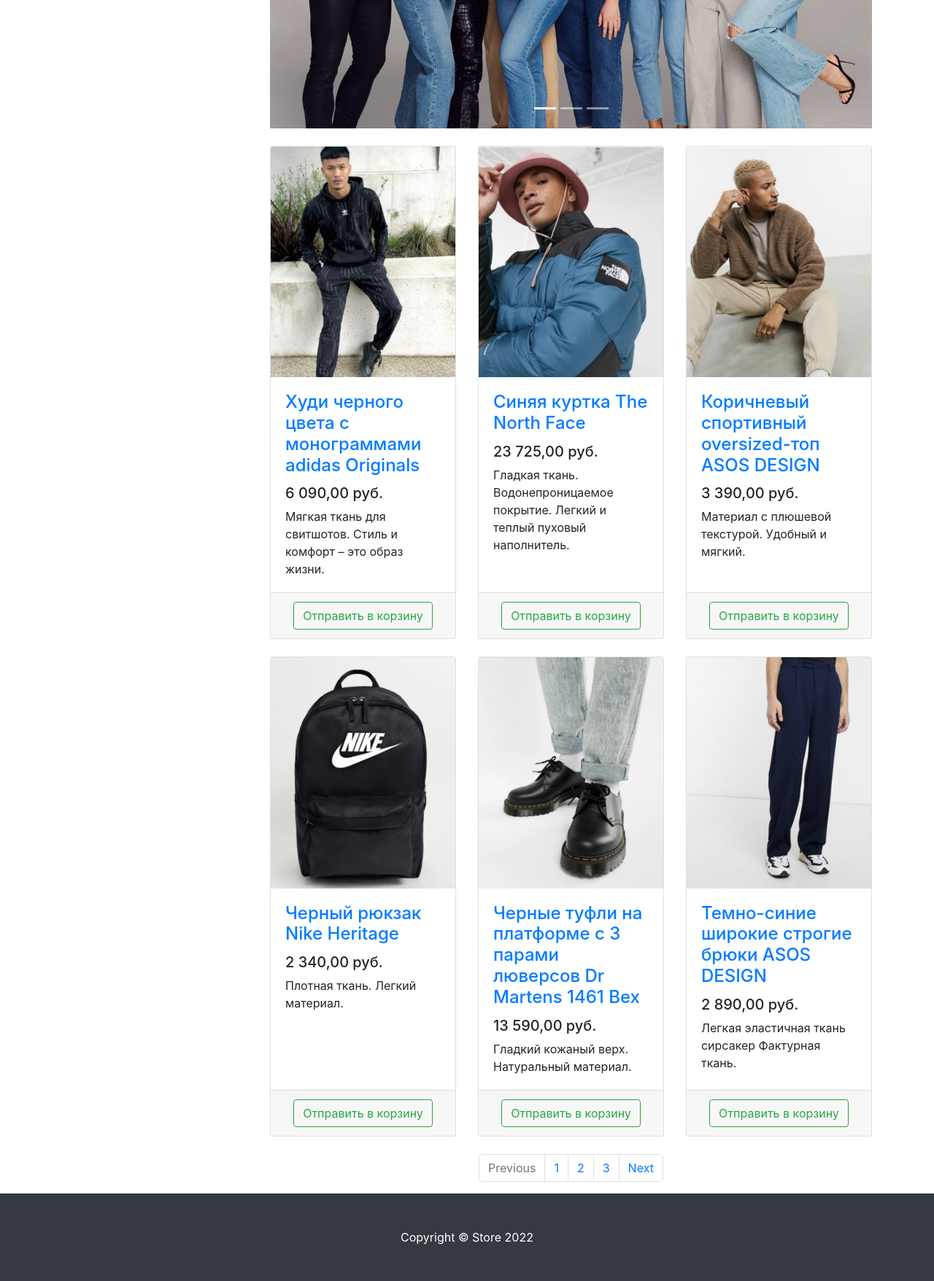
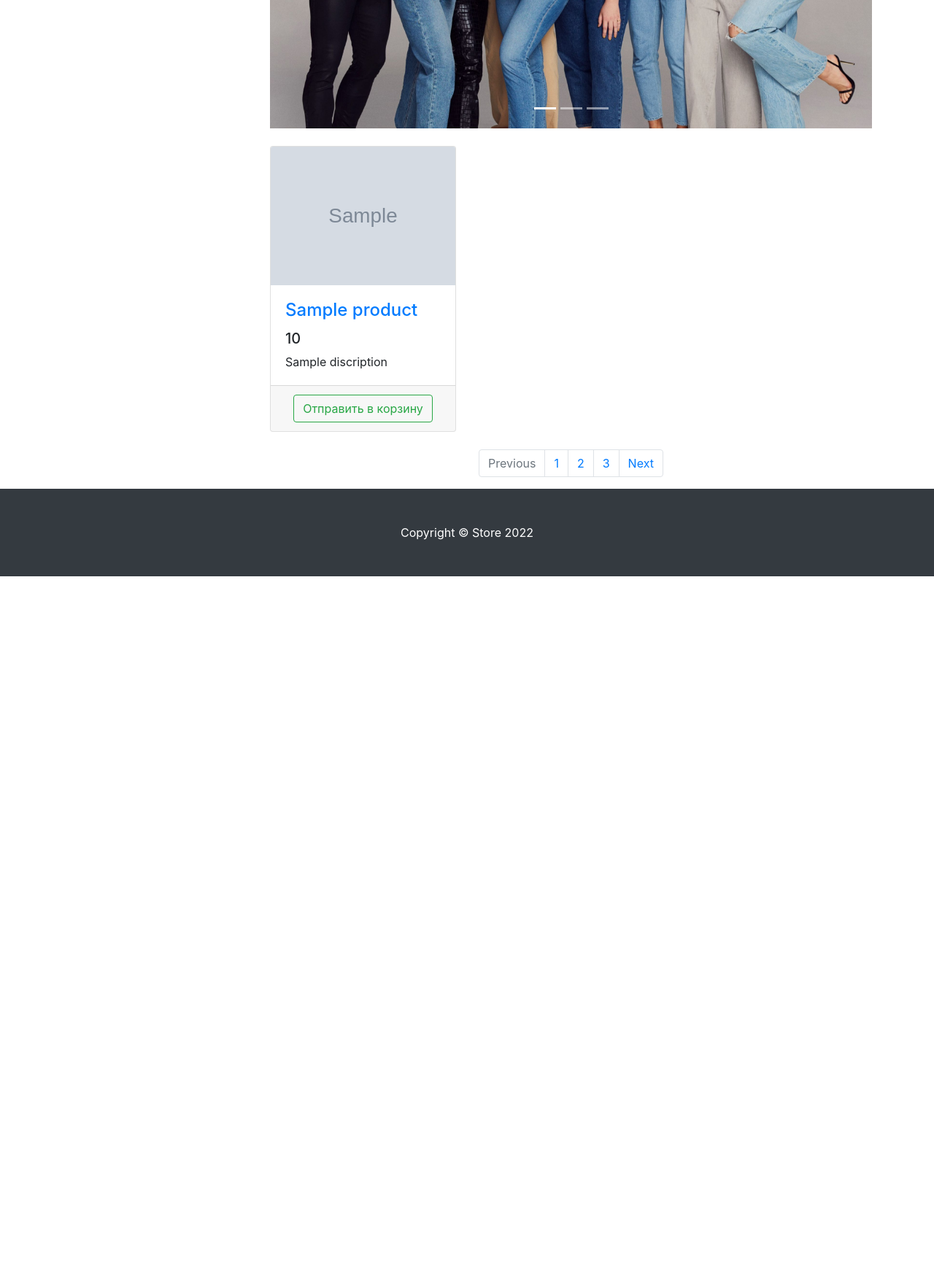
Before and after one commit to libertygg/1st_django, a Django app: template products/templates/products/products.html in a window 1280 px wide. Shown: the part 399-2155 px from the top of the page at 73% size. After the commit the page ends 1189 px from the top, so only its background shows below. Run offline with Django 3.2, Linux system fonts and the light colour scheme; the template is opened without the code that fills it: most values are stand-ins (such as "Sample title", 1, 10 or a date in 2020); grey boxes marked "Sample" are stand-in pictures; some libraries are stand-ins or nearby versions.

Commit message:
Добавили плейсхолдеры ({{ asd }}). Т.е. элементы на сайте стали динамичными

```diff
--- a/products/templates/products/index.html
+++ b/products/templates/products/index.html
@@ -8,7 +8,7 @@
     <meta name="description" content="">
     <meta name="author" content="">
 
-    <title>Store</title>
+    <title>{{ title }}</title>
 
     <!-- Bootstrap core CSS -->
     <link href="/static/vendor/bootstrap/css/bootstrap.min.css" rel="stylesheet">
@@ -73,7 +73,8 @@
                 <h1 class="mt-5">Store</h1>
                 <p>
                     Новые образы и лучшие бренды на Store.
-                    Бесплатная доставка по всему миру! Аутлет: до -70% Собственный бренд. -20% новым покупателям.
+                    Бесплатная доставка по всему миру!
+                    Аутлет: до -70% Собственный бренд. -20% новым покупателям.
                 </p>
                 <button id="start-purchase-btn" type="button" class="btn btn-lg">
                     <a id="start-purchase-link" href="products.html">
--- a/products/templates/products/products.html
+++ b/products/templates/products/products.html
@@ -8,7 +8,7 @@
     <meta name="description" content="">
     <meta name="author" content="">
 
-    <title>Store - Каталог</title>
+    <title>{{ title }}</title>
 
     <!-- Bootstrap core CSS -->
     <link href="/static/vendor/bootstrap/css/bootstrap.min.css" rel="stylesheet">
@@ -111,128 +111,27 @@
             </div>
 
             <div class="row">
-
-                <div class="col-lg-4 col-md-6 mb-4">
+                {% for product in products %}
+                    <div class="col-lg-4 col-md-6 mb-4">
                     <div class="card h-100">
                         <a href="#">
                             <img class="card-img-top"
-                                 src="/static/vendor/img/products/Adidas-hoodie.png"
+                                 src="{{ product.image }}"
                                  alt="">
                         </a>
                         <div class="card-body">
                             <h4 class="card-title">
-                                <a href="#">Худи черного цвета с монограммами adidas Originals</a>
+                                <a href="#">{{ product.name }}</a>
                             </h4>
-                            <h5>6 090,00 руб.</h5>
-                            <p class="card-text">Мягкая ткань для свитшотов. Стиль и комфорт – это образ жизни.</p>
+                            <h5>{{ product.price }}</h5>
+                            <p class="card-text">{{ product.discription }}</p>
                         </div>
                         <div class="card-footer text-center">
                             <button type="button" class="btn btn-outline-success">Отправить в корзину</button>
                         </div>
                     </div>
                 </div>
-
-                <div class="col-lg-4 col-md-6 mb-4">
-                    <div class="card h-100">
-                        <a href="#">
-                            <img class="card-img-top"
-                                 src="/static/vendor/img/products/Blue-jacket-The-North-Face.png" alt="">
-                        </a>
-                        <div class="card-body">
-                            <h4 class="card-title">
-                                <a href="#">Синяя куртка The North Face</a>
-                            </h4>
-                            <h5>23 725,00 руб.</h5>
-                            <p class="card-text">
-                                Гладкая ткань. Водонепроницаемое покрытие. Легкий и теплый пуховый наполнитель.
-                            </p>
-                        </div>
-                        <div class="card-footer text-center">
-                            <button type="button" class="btn btn-outline-success">Отправить в корзину</button>
-                        </div>
-                    </div>
-                </div>
-
-                <div class="col-lg-4 col-md-6 mb-4">
-                    <div class="card h-100">
-                        <a href="#">
-                            <img class="card-img-top"
-                                 src="/static/vendor/img/products/Brown-sports-oversized-top-ASOS-DESIGN.png"
-                                 alt="">
-                        </a>
-                        <div class="card-body">
-                            <h4 class="card-title">
-                                <a href="#">Коричневый спортивный oversized-топ ASOS DESIGN</a>
-                            </h4>
-                            <h5>3 390,00 руб.</h5>
-                            <p class="card-text">Материал с плюшевой текстурой. Удобный и мягкий.</p>
-                        </div>
-                        <div class="card-footer text-center">
-                            <button type="button" class="btn btn-outline-success">Отправить в корзину</button>
-                        </div>
-                    </div>
-                </div>
-
-                <div class="col-lg-4 col-md-6 mb-4">
-                    <div class="card h-100">
-                        <a href="#">
-                            <img class="card-img-top"
-                                 src="/static/vendor/img/products/Black-Nike-Heritage-backpack.png"
-                                 alt="">
-                        </a>
-                        <div class="card-body">
-                            <h4 class="card-title">
-                                <a href="#">Черный рюкзак Nike Heritage</a>
-                            </h4>
-                            <h5>2 340,00 руб.</h5>
-                            <p class="card-text">Плотная ткань. Легкий материал.</p>
-                        </div>
-                        <div class="card-footer text-center">
-                            <button type="button" class="btn btn-outline-success">Отправить в корзину</button>
-                        </div>
-                    </div>
-                </div>
-
-                <div class="col-lg-4 col-md-6 mb-4">
-                    <div class="card h-100">
-                        <a href="#">
-                            <img class="card-img-top"
-                                 src="/static/vendor/img/products/Black-Dr-Martens-shoes.png"
-                                 alt="">
-                        </a>
-                        <div class="card-body">
-                            <h4 class="card-title">
-                                <a href="#">Черные туфли на платформе с 3 парами люверсов Dr Martens 1461 Bex</a>
-                            </h4>
-                            <h5>13 590,00 руб.</h5>
-                            <p class="card-text">Гладкий кожаный верх. Натуральный материал.</p>
-                        </div>
-                        <div class="card-footer text-center">
-                            <button type="button" class="btn btn-outline-success">Отправить в корзину</button>
-                        </div>
-                    </div>
-                </div>
-
-                <div class="col-lg-4 col-md-6 mb-4">
-                    <div class="card h-100">
-                        <a href="#">
-                            <img class="card-img-top"
-                                 src="/static/vendor/img/products/Dark-blue-wide-leg-ASOs-DESIGN-trousers.png"
-                                 alt="">
-                        </a>
-                        <div class="card-body">
-                            <h4 class="card-title">
-                                <a href="#">Темно-синие широкие строгие брюки ASOS DESIGN</a>
-                            </h4>
-                            <h5>2 890,00 руб.</h5>
-                            <p class="card-text">Легкая эластичная ткань сирсакер Фактурная ткань.</p>
-                        </div>
-                        <div class="card-footer text-center">
-                            <button type="button" class="btn btn-outline-success">Отправить в корзину</button>
-                        </div>
-                    </div>
-                </div>
-
+                {% endfor %}
             </div>
 
             <nav aria-label="Page navigation example">
```
Also changed, not shown: products/views.py (+26 -2 lines).
